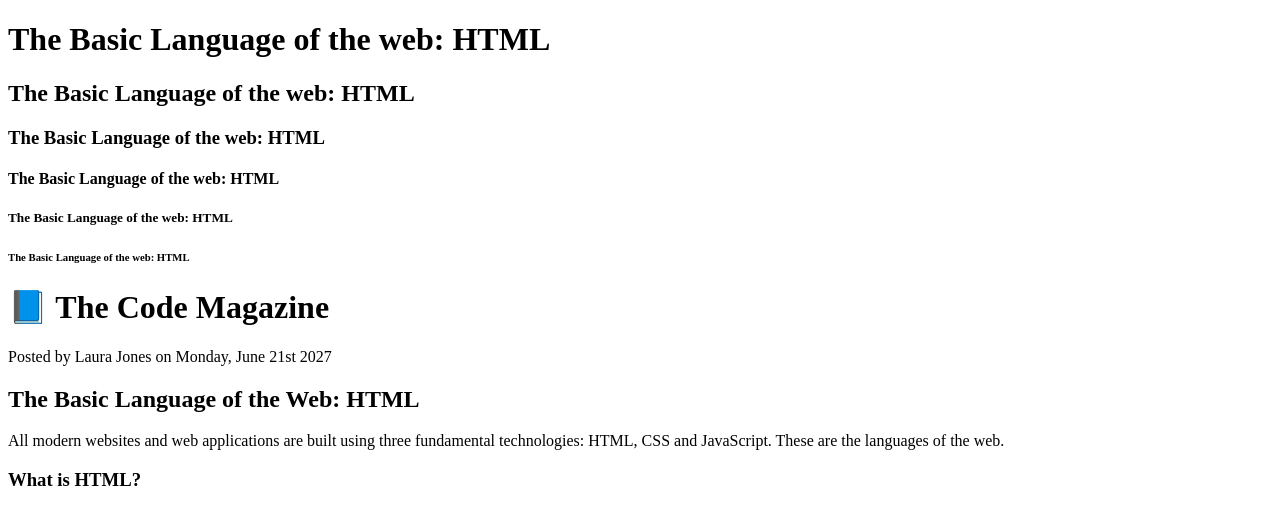
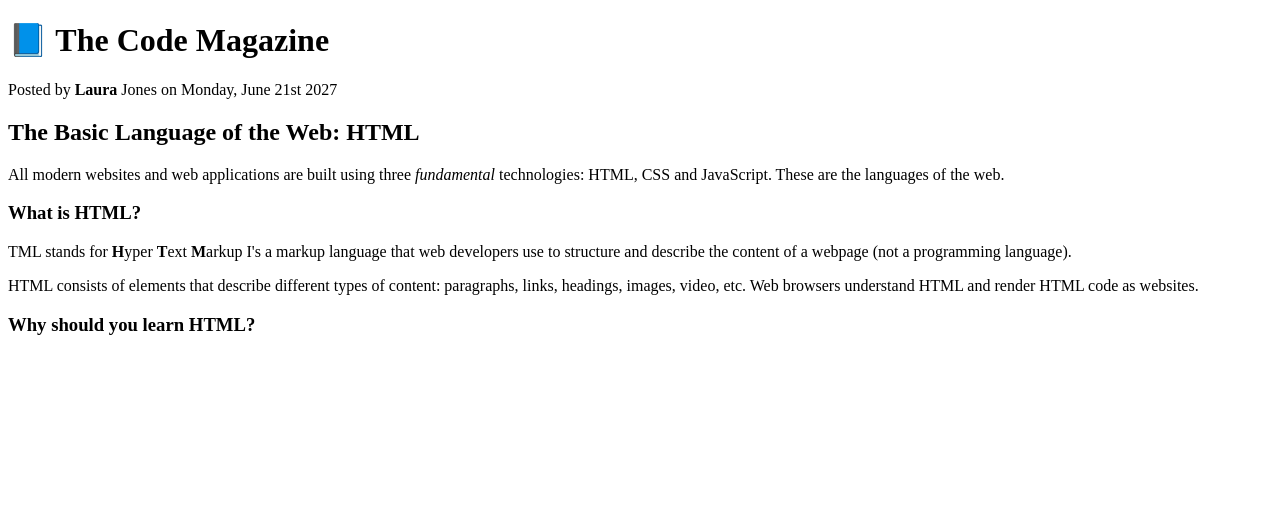
Before and after one commit to erikholm97/ResponsiveWebsite, a plain HTML site: page index.html in a window 1280 px wide. Drawn offline with Linux system fonts and the light colour scheme.

Commit message:
Added new text and strong elements

```diff
--- a/index.html
+++ b/index.html
@@ -4,21 +4,36 @@
     <title>The Basic Language of the web: HTML</title>
   </head>
   <body>
+    <!--
     <h1>The Basic Language of the web: HTML</h1>
     <h2>The Basic Language of the web: HTML</h2>
     <h3>The Basic Language of the web: HTML</h3>
     <h4>The Basic Language of the web: HTML</h4>
     <h5>The Basic Language of the web: HTML</h5>
     <h6>The Basic Language of the web: HTML</h6>
-
+    -->
     <h1>📘 The Code Magazine</h1>
-    <p>Posted by Laura Jones on Monday, June 21st 2027</p>
+    <p>Posted by <strong>Laura</strong> Jones on Monday, June 21st 2027</p>
     <h2>The Basic Language of the Web: HTML</h2>
     <p>
-      All modern websites and web applications are built using three fundamental
+      All modern websites and web applications are built using three
+      <em>fundamental</em>
       technologies: HTML, CSS and JavaScript. These are the languages of the
       web.
     </p>
     <h3>What is HTML?</h3>
+    <p>
+      TML stands for <strong>H</strong>yper <strong>T</strong>ext
+      <strong>M</strong>arkup I's a markup language that web developers use to
+      structure and describe the content of a webpage (not a programming
+      language).
+    </p>
+    <p>
+      HTML consists of elements that describe different types of content:
+      paragraphs, links, headings, images, video, etc. Web browsers understand
+      HTML and render HTML code as websites.
+    </p>
+
+    <h3>Why should you learn HTML?</h3>
   </body>
 </html>
```
